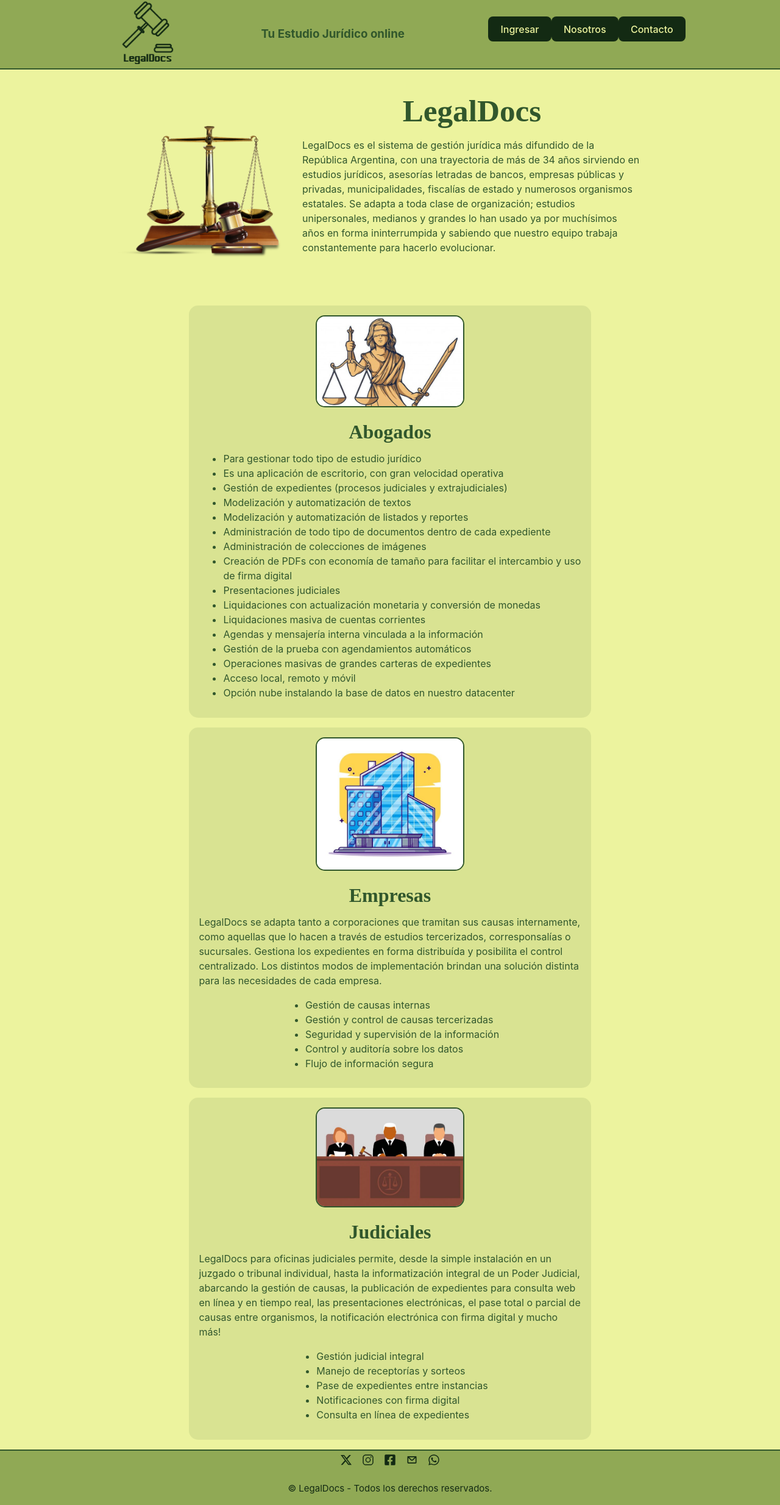
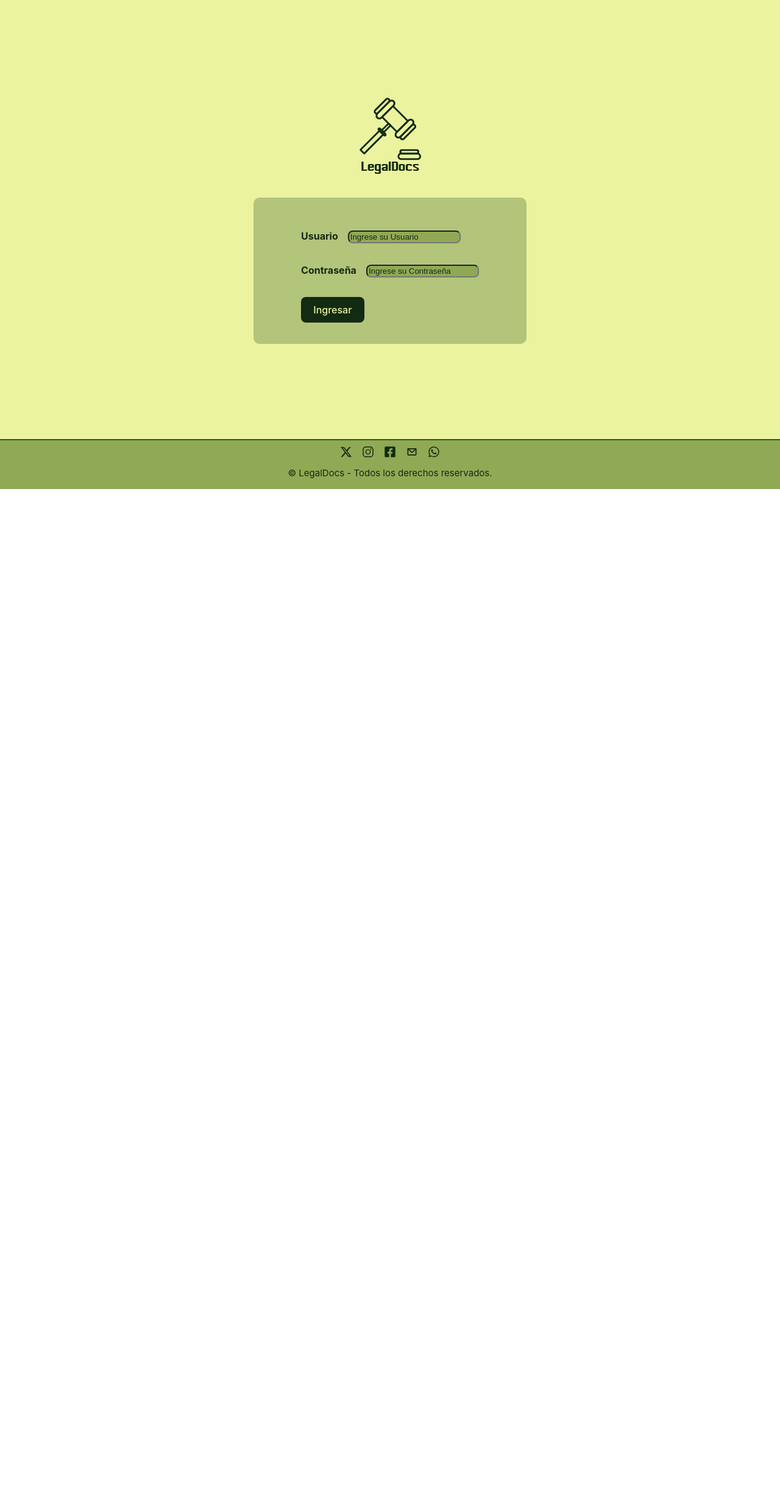
Before and after one commit to CaluBritez/FrontLegalDocs, a React (Vite) app: page /Login in a window 1280 px wide. Shown: the whole page at 61% size. After the commit the page ends 802 px from the top, so only its background shows below. Built offline with nearby package versions, Linux system fonts and the light colour scheme; a web font is replaced by a local one.

Commit message:
creamos rutas

```diff
--- a/package.json
+++ b/package.json
@@ -12,7 +12,8 @@
   "dependencies": {
     "react": "^18.2.0",
     "react-dom": "^18.2.0",
-    "react-icons": "^5.2.1"
+    "react-icons": "^5.2.1",
+    "react-router-dom": "^6.23.1"
   },
   "devDependencies": {
     "@types/react": "^18.2.66",
--- a/pages/Home.css
+++ b/pages/Home.css
@@ -3,54 +3,6 @@
     src: url('../src/fonts/MacType.TTF') format('truetype');
     font-weight: normal;
     font-style: normal;
-  }
-
-#header {
-    width: 100%;
-    display: flex;
-    justify-content: center;
-    align-items: center;
-    justify-content: center;
-    background-color: #90A955;
-    border-bottom: 2px solid #31572C;
-}
-#nav-box {
-    width: 70%;
-    height: 100%;
-    display: flex;
-    justify-content: space-between;
-    align-items: center;
-}
-#nav-box img {
-    margin: 0.1rem;
-    width: 6rem;
-
-}
-#center-box {
-    width: 30%;
-    height: 100%;
-    display: flex;
-    justify-content: center;
-    align-items: center;
-    color: #31572C;
-    font-weight: bold;
-}
-
-#botonera {
-    display: flex;
-    justify-content: space-between;
-    width: 32%;
-    height: 100%;
-    align-items: center;
-}
-#botonera button {
-    background-color: #132A13;
-    color: #ECF39E;
-    margin-bottom: 1rem;
-  }
-  #botonera button:hover {
-    background-color: #31572C;
-    border: 2px solid #ECF39E;
   }
 
 #caja-home{
@@ -103,7 +55,6 @@
     padding-bottom: 2.2rem;
     padding-left: 2.2rem;
     padding-right: 2.2rem;
-
     color: #31572C;
     font-size: 1rem;
 }
@@ -153,41 +104,7 @@
     margin-top: 0;
     margin-bottom: 1.8rem;
 }
-
 #text-empr{
     width: 100%;
     margin-top: 0;
 }
-#caja-footer {
-    width: 100%;
-    height: 10%;
-    border-top: 2px solid #31572C;;
-    display: flex;
-    justify-content: center;
-    align-items: center;
-    flex-direction: column;
-    background-color: #90A955;
-  }
-  #caja-redes {
-    display: flex;
-    justify-content: center;
-    align-items: flex-end;
-    height: 50%;
-    padding: 0.2rem;
-
-  }
-  #caja-texto-footer {
-    color: #132A13;
-    height: 50%;
-    display: flex;
-    justify-content: center;
-    align-items: flex-end;
-    font-size: 15px;
-    padding: 0;
-  }
-  .social-icon {
-    font-size: 20px;  /* Adjust as needed */
-    color: #132A13; /* Optional color */
-    margin-left: 0.5rem;
-    margin-right: 0.5rem;
-  }
--- a/pages/Home.jsx
+++ b/pages/Home.jsx
@@ -1,37 +1,19 @@
 import './Home.css'
-import logo from '../src/assets/LogoLegalDocs.png'
-import { FaXTwitter } from "react-icons/fa6";
-import { IoLogoInstagram } from "react-icons/io5";
-import { FaFacebookSquare } from "react-icons/fa";
-import { CgMail } from "react-icons/cg";
-import { FaWhatsapp } from "react-icons/fa";
+import imgprincipal from '../src/assets/justice.png';
 import justice from '../src/assets/abo.jpg';
-import empresa from '../src/assets/empresa.jpg'
-import judi from '../src/assets/judiciales.jpg'
+import empresa from '../src/assets/empresa.jpg';
+import judi from '../src/assets/judiciales.jpg';
+import Header from '../src/components/Header.jsx';
+import Footer from '../src/components/Footer.jsx';
 
 function Home() {
-
     return (
       <>
-        <div id='header'>
-            <div id='nav-box'>
-                <img src={logo} id="logo" alt="" />
-                <div id='center-box'>
-                    <h3>Tu Estudio Jurídico online</h3>
-                </div>
-                <div id='botonera'>
-                    <button >Ingresar</button>
-                    <button >Nosotros</button>
-                    <button >Contacto</button>
-                </div>
-
-            </div>
-        </div>
-
+        <Header />
         <div id='caja-home'>
             <div id='caja-center'>
                 <div id='caja-imagen-cuerpo'>
-                    <img src="./src/assets/justice.png" alt="" />
+                    <img src={imgprincipal} alt="" />
                 </div>
                 <div id='caja-text-legaldocs'>
                     <h1>LegalDocs</h1>
@@ -39,7 +21,6 @@
                 </div>
             </div>
         </div>
-
         <div id='caja-clientes'>
             <div id='caja-center-clientes'>
                 <div className='contenido-card'>
@@ -90,20 +71,7 @@
                 </div>
             </div>
         </div>
-
-        <div id='caja-footer'>
-            <div id='caja-redes'>
-                <div className='social-icon'><FaXTwitter /></div>
-                <div className='social-icon'><IoLogoInstagram /></div>
-                <div className='social-icon'><FaFacebookSquare /></div>
-                <div className='social-icon'><CgMail /></div>
-                <div className='social-icon'><FaWhatsapp /></div>
-            </div>
-            <div id='caja-texto-footer'>
-                <p>© LegalDocs - Todos los derechos reservados.</p>
-            </div>
-        </div>
-
+        <Footer />
       </>
     )
   }
--- a/pages/Login.css
+++ b/pages/Login.css
@@ -5,6 +5,21 @@
 #90A955
 #ECF39E
 */
+#contenedor-todo {
+  width: 100%;
+  height: 100vh;
+}
+.hover-image {
+  transition: transform 0.3s ease; /* Transición suave */
+}
+
+.hover-image:hover {
+  transform: scale(1.1); /* Aumenta el tamaño de la imagen al hacer hover */
+}
+
+
+
+
 #caja-login {
     width: 100%;
     height: 90%;
@@ -12,7 +27,7 @@
     flex-direction: column;
     justify-content: center;
     align-items: center;
-    background-color: #ECF39E;
+
   }
   #caja-logo {
     width: 50%;
@@ -93,6 +108,7 @@
     margin-right: 0.5rem;
   }
 
+
   @media (min-width: 768px) and (max-width: 992px) {
     #caja-form {
       width: 50%;
--- a/pages/Login.jsx
+++ b/pages/Login.jsx
@@ -1,19 +1,16 @@
 import './Login.css'
 import logo from '../src/assets/LogoLegalDocs.png'
-import { FaXTwitter } from "react-icons/fa6";
-import { IoLogoInstagram } from "react-icons/io5";
-import { FaFacebookSquare } from "react-icons/fa";
-import { CgMail } from "react-icons/cg";
-import { FaWhatsapp } from "react-icons/fa";
+import { Link } from 'react-router-dom';
+import Footer from '../src/components/Footer.jsx';
 
 function Login() {
 
   return (
     <>
-
+      <div id='contenedor-todo'>
         <div id='caja-login'>
           <div id='caja-logo'>
-          <img src={logo} id="logo" alt="" />
+          <Link to="/"><img src={logo} className="hover-image" id="logo" alt="" /></Link>
           </div>
           <div id='caja-form'>
             <form action="">
@@ -29,18 +26,7 @@
             </form>
           </div>
         </div>
-
-      <div id='caja-footer'>
-        <div id='caja-redes'>
-          <div className='social-icon'><FaXTwitter /></div>
-          <div className='social-icon'><IoLogoInstagram /></div>
-          <div className='social-icon'><FaFacebookSquare /></div>
-          <div className='social-icon'><CgMail /></div>
-          <div className='social-icon'><FaWhatsapp /></div>
-        </div>
-        <div id='caja-texto-footer'>
-          <p>© LegalDocs - Todos los derechos reservados.</p>
-        </div>
+        <Footer />
       </div>
     </>
   )
--- a/src/App.css
+++ b/src/App.css
@@ -17,6 +17,7 @@
 #root {
   /*display: flex;*/
   width: 100%;
+  height: 100%;
   margin: 0;
   padding: 0;
   background-color: #ECF39E;
--- a/src/App.jsx
+++ b/src/App.jsx
@@ -1,14 +1,23 @@
 import './App.css';
 import Login from '../pages/Login.jsx';
 import Home from '../pages/Home.jsx';
+import { createBrowserRouter, RouterProvider, Routes, Route } from 'react-router-dom';
 
-function App() {
+const router = createBrowserRouter([
+  {
+    path: "/",
+    element: <Home />,
+  },
+  {
+    path: "/Login",
+    element: <Login />,
+  },
+]);
 
+const App = () => {
   return (
-    <>
-      <Home/>
-    </>
-  )
-}
+    <RouterProvider router={router} />
+  );
+};
 
-export default App
+export default App;
--- /dev/null
+++ b/src/components/Footer.css
@@ -0,0 +1,39 @@
+#caja-footer {
+    width: 100%;
+    height: 10%;
+    border-top: 2px solid #31572C;;
+    display: flex;
+    justify-content: center;
+    align-items: center;
+    flex-direction: column;
+    background-color: #90A955;
+  }
+  #caja-redes {
+    display: flex;
+    justify-content: center;
+    align-items: flex-end;
+    height: 50%;
+    padding: 0.2rem;
+
+  }
+  #caja-texto-footer {
+    color: #132A13;
+    height: 50%;
+    display: flex;
+    justify-content: center;
+    align-items: flex-end;
+    font-size: 15px;
+    padding: 0;
+  }
+  .social-icon {
+    font-size: 20px;  /* Adjust as needed */
+    color: #132A13; /* Optional color */
+    margin-left: 0.5rem;
+    margin-right: 0.5rem;
+    transition: transform 0.3s ease;
+  }
+
+
+  .social-icon:hover {
+    transform: scale(1.1); /* Aumenta el tamaño de la imagen al hacer hover */
+  }
--- /dev/null
+++ b/src/components/Footer.jsx
@@ -0,0 +1,27 @@
+import { FaXTwitter } from "react-icons/fa6";
+import { IoLogoInstagram } from "react-icons/io5";
+import { FaFacebookSquare } from "react-icons/fa";
+import { CgMail } from "react-icons/cg";
+import { FaWhatsapp } from "react-icons/fa";
+import './Footer.css'
+import { Link } from 'react-router-dom';
+
+
+function Footer(){
+    return(
+        <div id='caja-footer'>
+            <div id='caja-redes'>
+                <Link ><div className='social-icon'><FaXTwitter /></div></Link>
+                <Link ><div className='social-icon'><IoLogoInstagram /></div></Link>
+                <Link ><div className='social-icon'><FaFacebookSquare /></div></Link>
+                <Link ><div className='social-icon'><CgMail /></div></Link>
+                <Link ><div className='social-icon'><FaWhatsapp /></div></Link>
+            </div>
+            <div id='caja-texto-footer'>
+                <p>© LegalDocs - Todos los derechos reservados.</p>
+            </div>
+        </div>
+
+    )
+}
+export default Footer
--- /dev/null
+++ b/src/components/Header.css
@@ -0,0 +1,54 @@
+#header {
+    width: 100%;
+    display: flex;
+    justify-content: center;
+    align-items: center;
+    justify-content: center;
+    background-color: #90A955;
+    border-bottom: 2px solid #31572C;
+}
+#nav-box {
+    width: 70%;
+    height: 100%;
+    display: flex;
+    justify-content: space-between;
+    align-items: center;
+}
+#nav-box img {
+    margin: 0.1rem;
+    width: 6rem;
+}
+.hover-image {
+    transition: transform 0.3s ease; /* Transición suave */
+  }
+
+  .hover-image:hover {
+    transform: scale(1.1); /* Aumenta el tamaño de la imagen al hacer hover */
+  }
+
+#center-box {
+    width: 30%;
+    height: 100%;
+    display: flex;
+    justify-content: center;
+    align-items: center;
+    color: #31572C;
+    font-weight: bold;
+}
+
+#botonera {
+    display: flex;
+    justify-content: space-between;
+    width: 32%;
+    height: 100%;
+    align-items: center;
+}
+#botonera button {
+    background-color: #132A13;
+    color: #ECF39E;
+    margin-bottom: 1rem;
+  }
+  #botonera button:hover {
+    background-color: #31572C;
+    border: 2px solid #ECF39E;
+  }
--- /dev/null
+++ b/src/components/Header.jsx
@@ -0,0 +1,28 @@
+import logo from '../assets/LogoLegalDocs.png'
+import { Link } from 'react-router-dom';
+import './Header.css'
+
+
+function Header() {
+    return(
+        <div id='header'>
+            <div id='nav-box'>
+                <Link to="/">
+                    <img src={logo} id="logo" className="hover-image" alt="" />
+                </Link>
+                <div id='center-box'>
+                    <h3>Tu Estudio Jurídico online</h3>
+                </div>
+                <div id='botonera'>
+                    <Link to="/Login"><button>Ingresar</button></Link>
+                    <button >Nosotros</button>
+                    <button >Contacto</button>
+                </div>
+
+            </div>
+        </div>
+
+    )
+}
+
+export default Header
```
Also changed, not shown: 1 other file (tests, documents, lock files or other folders). Lines whose indentation alone changed are shown as unchanged.
